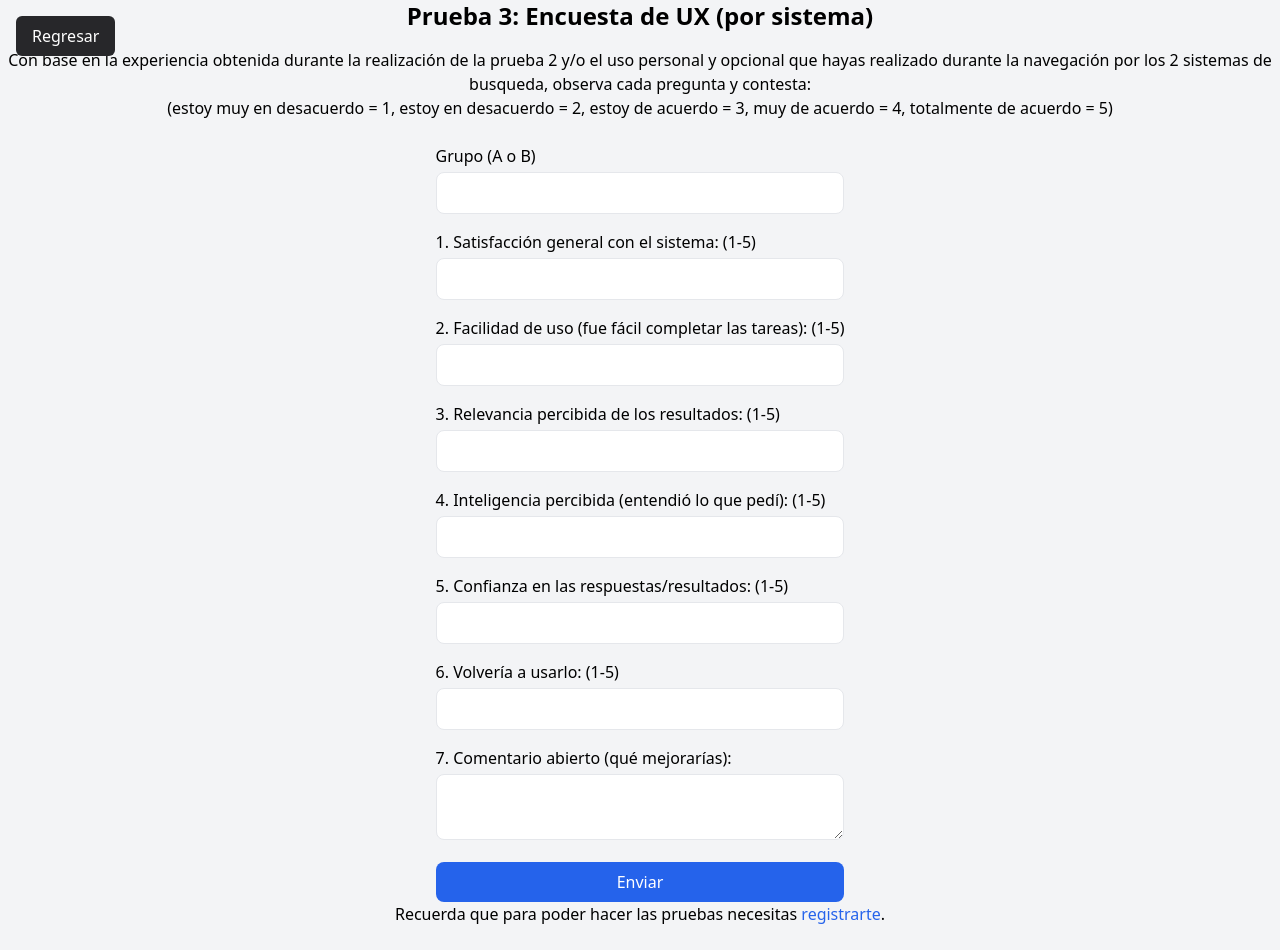
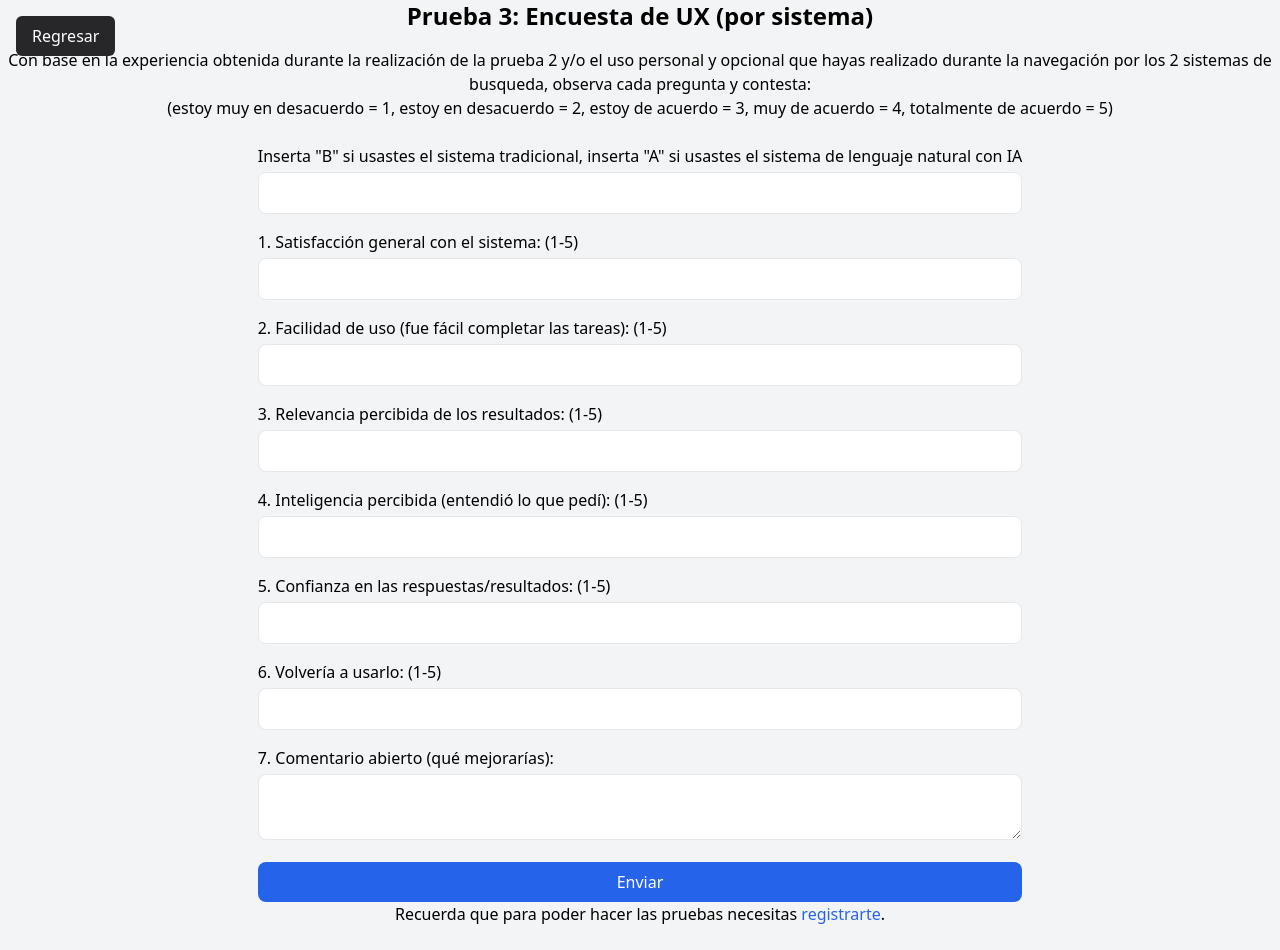
Before and after one commit to cesar3318123/ecommerce_web, a React (Create React App) app: page /prueba3 in a window 1280 px wide. Built offline with nearby package versions, Linux system fonts and the light colour scheme.

Commit message:
mis nuevos cambios

```diff
--- a/src/information.jsx
+++ b/src/information.jsx
@@ -143,7 +143,7 @@ const handleChange = (e) => {
 
     {/*Grupo */}
     <div>
-     <label className="block mb-1 font-medium">Grupo (A o B)</label>
+     <label className="block mb-1 font-medium">Inserta "B" si usastes el sistema tradicional, inserta "A" si usastes el sistema de lenguaje natural con IA</label>
     <input
       type="text"
       name="grupo"
```
